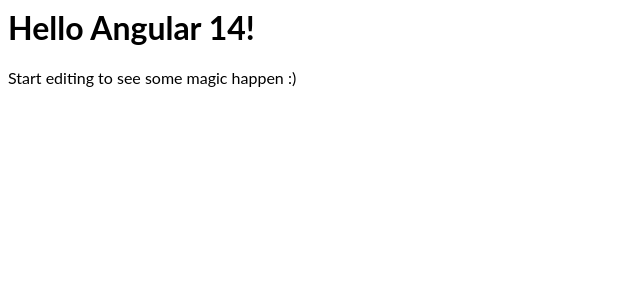
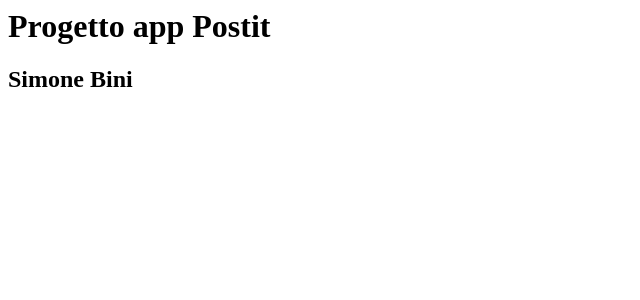
Before and after one commit to Simobini74/Progetto-SSW, an Angular app: page / in a window 1280 px wide. Shown: the top 300 px of the page, without its empty margins (0-640 px from the left). Built offline with nearby package versions, Linux system fonts and the light colour scheme.

Commit message:
2 files modified

```diff
--- a/src/app/app.component.html
+++ b/src/app/app.component.html
@@ -1,4 +1,2 @@
-<hello name="{{ name }}"></hello>
-<p>
-  Start editing to see some magic happen :)
-</p>
+<h1>{{title}}</h1>
+<h2>{{name}}</h2>
--- a/src/app/app.component.ts
+++ b/src/app/app.component.ts
@@ -5,6 +5,9 @@
   templateUrl: './app.component.html',
   styleUrls: [ './app.component.css' ]
 })
-export class AppComponent  {
-  name = 'Angular ' + VERSION.major;
+export class AppComponent{
+  title: string = 'Progetto app Postit' ;
+  name: string ='Simone Bini';
+
+
 }
```
